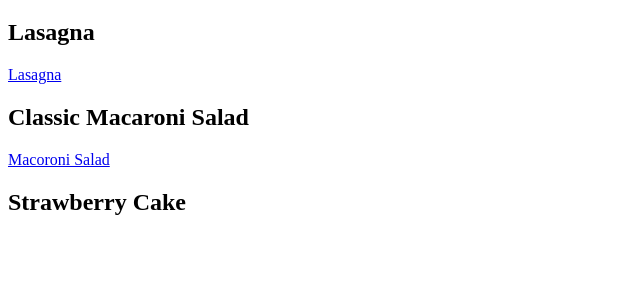
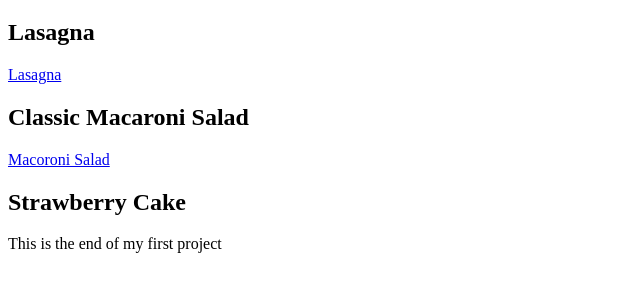
Before and after one commit to gordonzhang1/p1recipes, a plain HTML site: page index.html in a window 1280 px wide. Shown: the part 61-352 px from the top of the page, without its empty margins (0-640 px from the left). Drawn offline with Linux system fonts and the light colour scheme.

Commit message:
Update index.html
Added a final comment

```diff
--- a/index.html
+++ b/index.html
@@ -20,6 +20,8 @@
 
     <h2>Strawberry Cake</h2>
 
+    <p>This is the end of my first project</p>
+
 
 
 </body>
```
